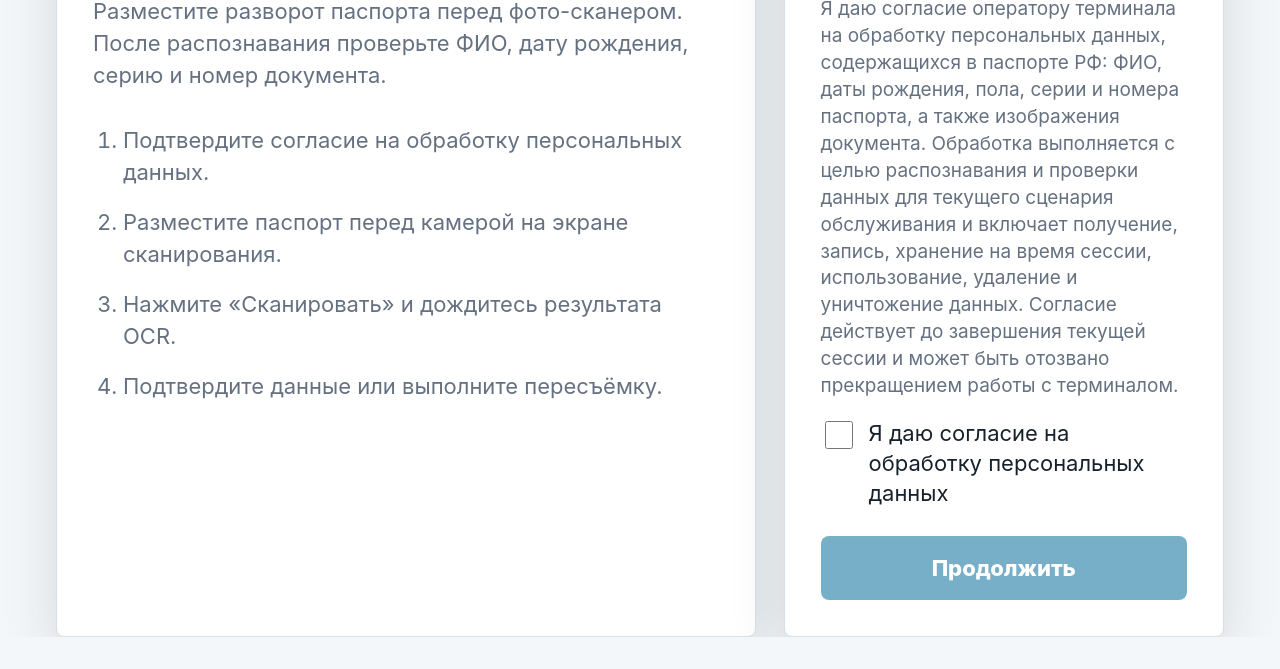
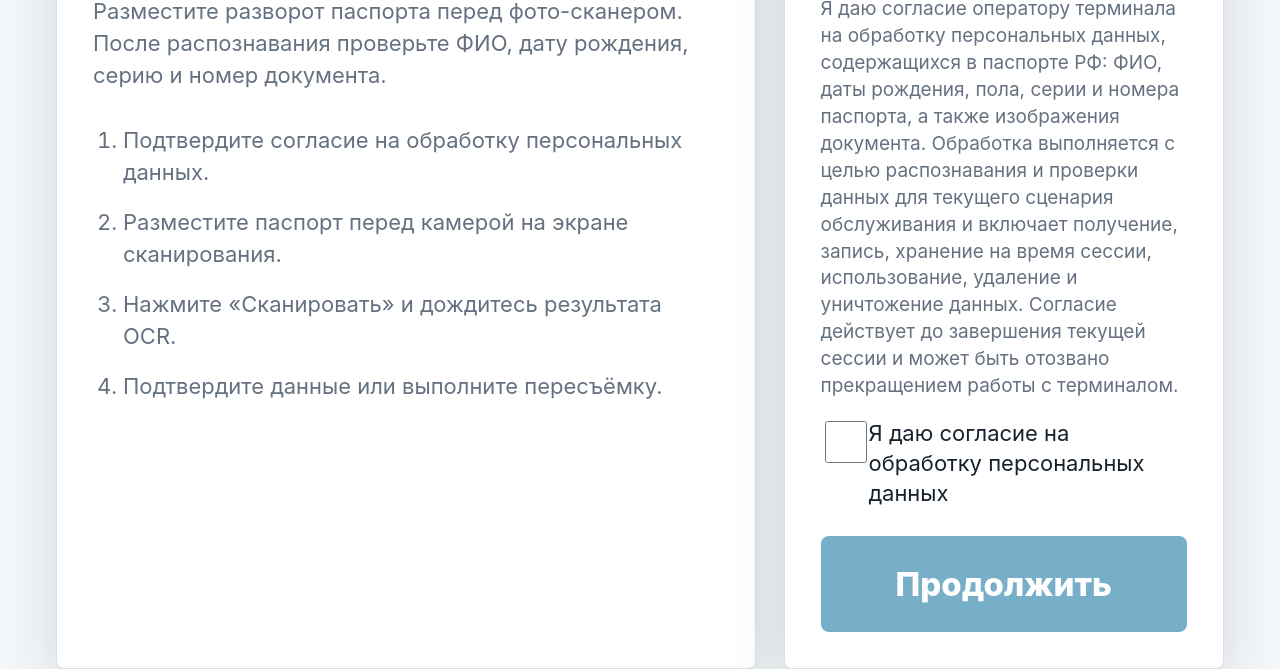
Before and after one commit to issmushi/ocr-terminal, an Electron app: page src/index.html in a window 1280 px wide. Shown: the part 222-891 px from the top of the page. Before the commit the page ends 859 px from the top, so only its background shows below. Drawn offline with Linux system fonts and the light colour scheme; no server answers.

Commit message:
Increase terminal action button sizes

```diff
--- a/src/styles.css
+++ b/src/styles.css
@@ -188,6 +188,11 @@ li {
   accent-color: var(--accent);
 }
 
+#consentInput {
+  width: 42px;
+  height: 42px;
+}
+
 .primary-action,
 .secondary-action,
 .ghost-button {
@@ -206,6 +211,14 @@ li {
 
 .primary-action:hover:not(:disabled) {
   background: var(--accent-strong);
+}
+
+#continueButton,
+#scanButton,
+#confirmButton {
+  min-height: 96px;
+  padding: 24px 32px;
+  font-size: 33px;
 }
 
 .secondary-action {
```
